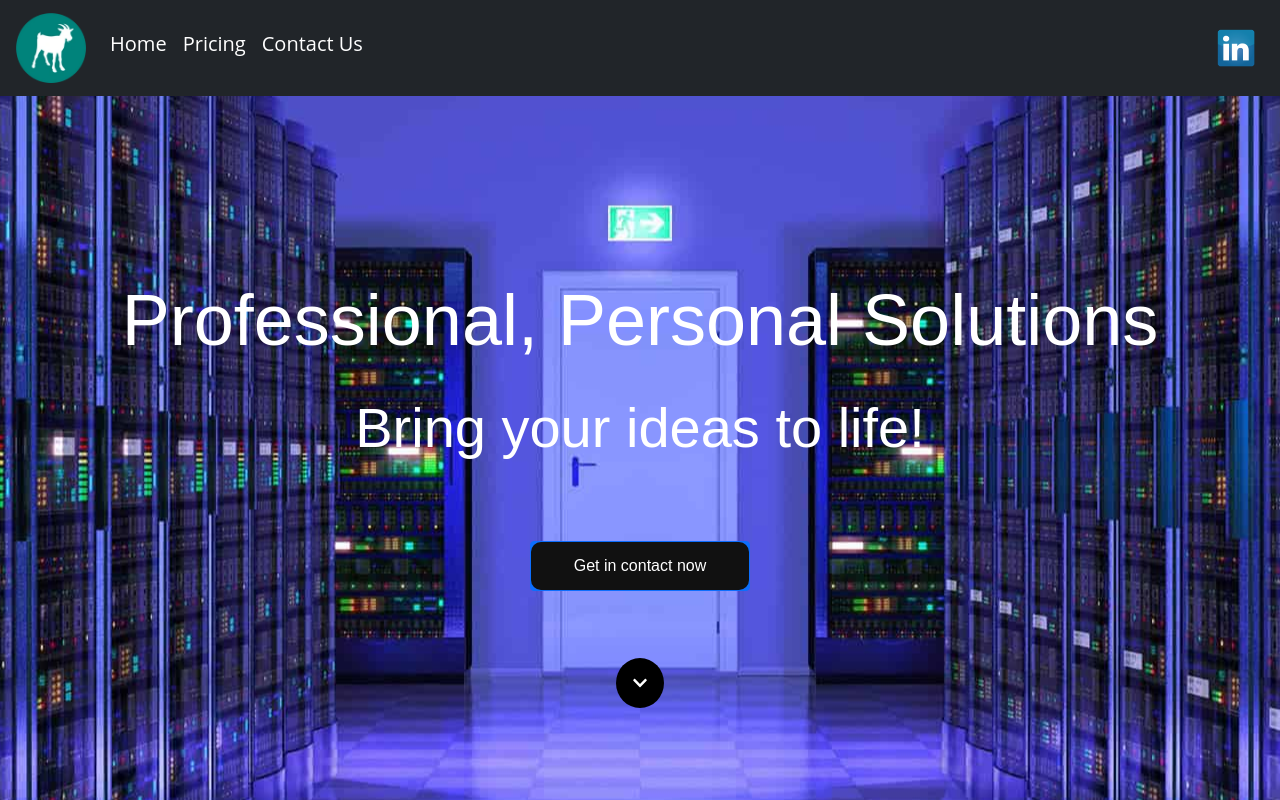
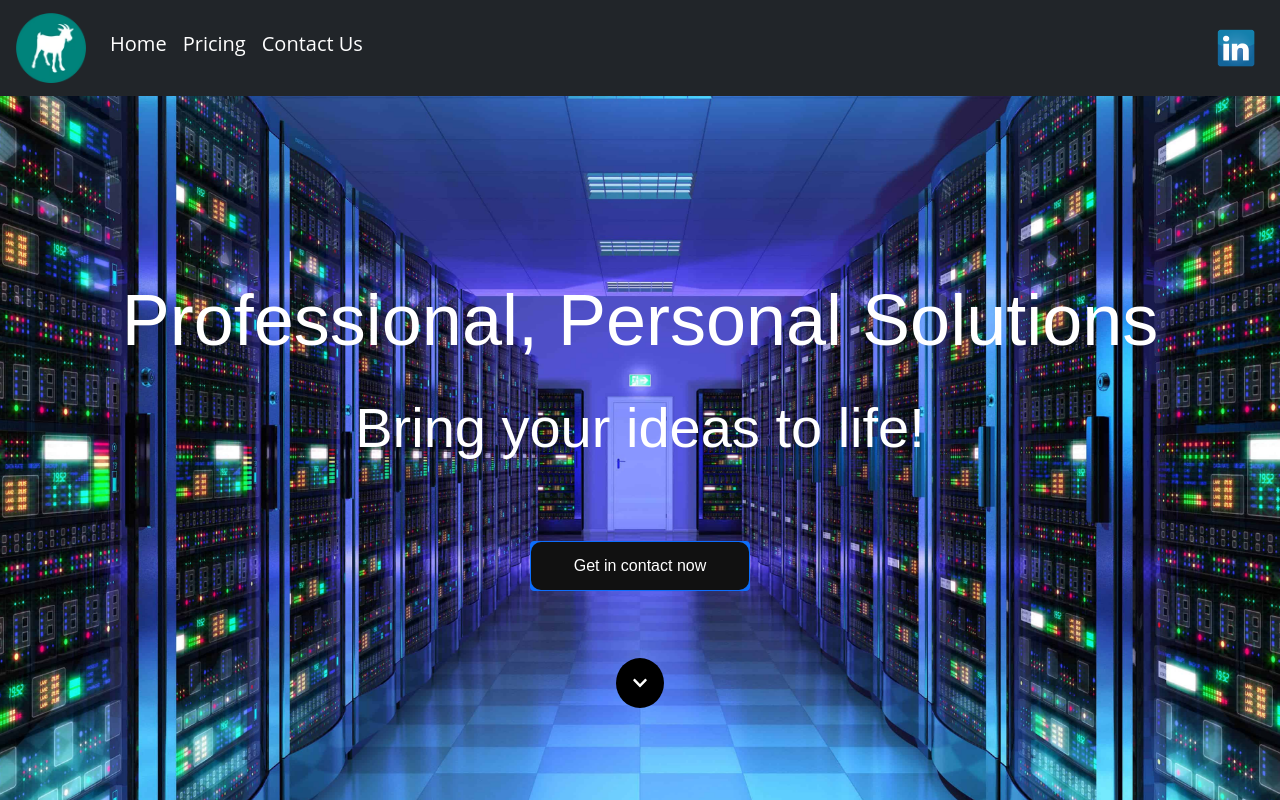
Before and after one commit to HeshamAmer/gedygroup, a React (Create React App) app: page / in a window 1280 px wide. Shown: the top 800 px of the page. Built offline with nearby package versions, Linux system fonts and the light colour scheme.

Commit message:
Enhancements to homepage background

```diff
--- a/src/components/HomePageTitle.css
+++ b/src/components/HomePageTitle.css
@@ -2,14 +2,17 @@
 
 .home-page-title {
     background-image: url("../images/stock-image.jpg");
-    background-size: 'cover';
-    background-position: center center;
+    background-size: cover;
+    background-position: center top;
     background-attachment: fixed;
     background-repeat: no-repeat;
+    -webkit-background-size: cover;
+    -moz-background-size: cover;
+    -o-background-size: cover;
     text-align: center;
     padding-top: 100pt;
     border-bottom: 5px ridge;
-    height:90vh;
+    height:91vh;
 
 }
 
--- a/src/components/HomePageTitle.js
+++ b/src/components/HomePageTitle.js
@@ -22,7 +22,6 @@ class HomePageTitle extends Component {
       <div className='home-page-title'>
         <h1 className='home-page-font mt-5 display-2'>
           Professional, Personal Solutions </h1>
-          <tr />
           <h4 className='home-page-font display-4' style={{marginTop: '-50px'}}>Bring your ideas to life! </h4>
         <GetInContactButton />
         <button id="scrollToCarouselBtn" onClick={handleBackClick}><FontAwesomeIcon icon={faChevronDown}/></button>
--- a/src/pages/Home.js
+++ b/src/pages/Home.js
@@ -1,7 +1,6 @@
 import './Home.css';
 import HomePageTitle from '../components/HomePageTitle'
 import AboutUs from '../components/AboutUs'
-import ScrollToTopButton from '../components/ScrollToTopButton';
 
 function Home() {
   return (
--- a/src/pages/Pricing.js
+++ b/src/pages/Pricing.js
@@ -4,7 +4,6 @@ import './Pricing.css';
 import img_5 from '../images/5-project-based.jpg'
 import img_6 from '../images/6-team-based.jpg'
 import img_7 from '../images/7-free-lancer.jpg'
-import ScrollToTopButton from '../components/ScrollToTopButton';
 
 class Pricing extends Component {
   render() {
```
